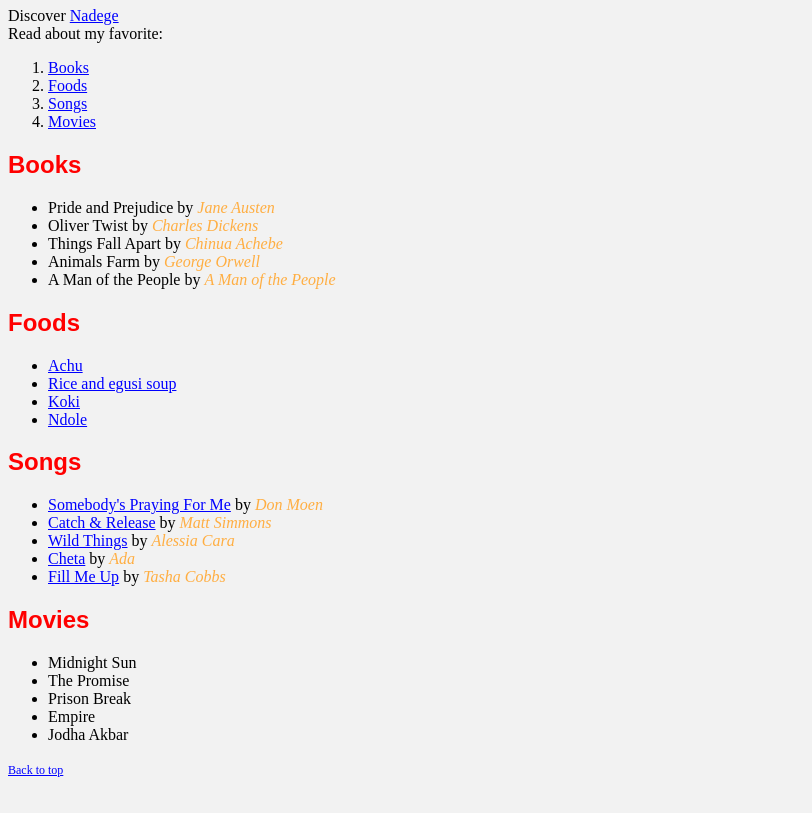
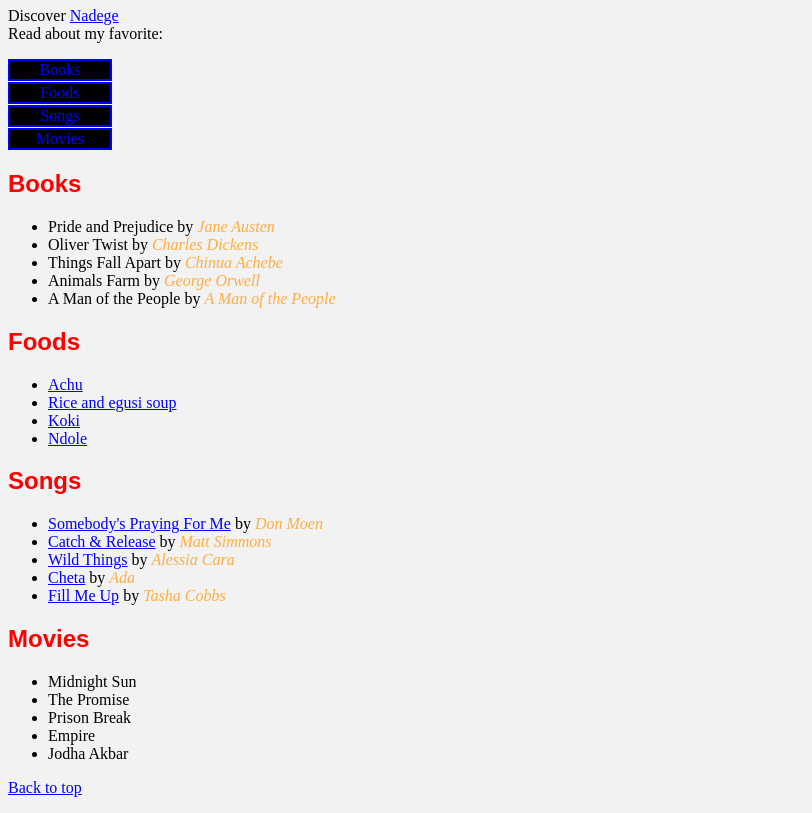
Before and after one commit to tybanash/My-Favourites, a plain HTML site: page index.html in a window 1280 px wide. Shown: the part 73-886 px from the top of the page, without its empty margins (0-812 px from the left). Before the commit the page ends 859 px from the top, so only its background shows below. Drawn offline with Linux system fonts and the light colour scheme.

Commit message:
Some CSS modifications.

```diff
--- a/css/style.css
+++ b/css/style.css
@@ -6,6 +6,7 @@ h1 {
 	color: #ff0000;
 	font-family: sans-serif;
 	text-transform: uppercase;
+	text-align: center;
 }
 
 h2 {
@@ -41,5 +42,16 @@ a:visited {
 }
 
 div > a {
+	list-style: none;
+	text-decoration: none;
+	background-color: #000000;
+	display: block;
+	width: 100px;
+	text-align: center;
+	border: 2px solid blue;
+	margin-bottom: 1px;
+}
+
+p > a: nth-child(2) {
 	font-size: 12px;
 }
--- a/index.html
+++ b/index.html
@@ -10,12 +10,10 @@
         <h1 id="top">My Favorites</h1>
         <p>Discover <a href="https://commons.wikimedia.org/wiki/File:Awah_Nadege.jpg">Nadege</a><br> Read about my favorite:</p>
         <section>
-            <ol>
-                <li><a href="#Books">Books</a></li>
-                <li><a href="#Foods">Foods</a></li>
-                <li><a href="#Songs">Songs</a></li>
-                <li><a href="#Movies">Movies</a></li>
-            </ol>
+            <div><a href="#Books">Books</a></div>
+            <div><a href="#Foods">Foods</a></div>
+            <div><a href="#Songs">Songs</a></div>
+            <div><a href="#Movies">Movies</a></div>
         </section>
 
         <section id="Books">
@@ -61,7 +59,6 @@
             </ul>
         </section>
 
-        <div><a href="#top">Back to top</a></div>
-
+        <p><a href="#top">Back to top</a></p>
     </body>
 </html>
```
